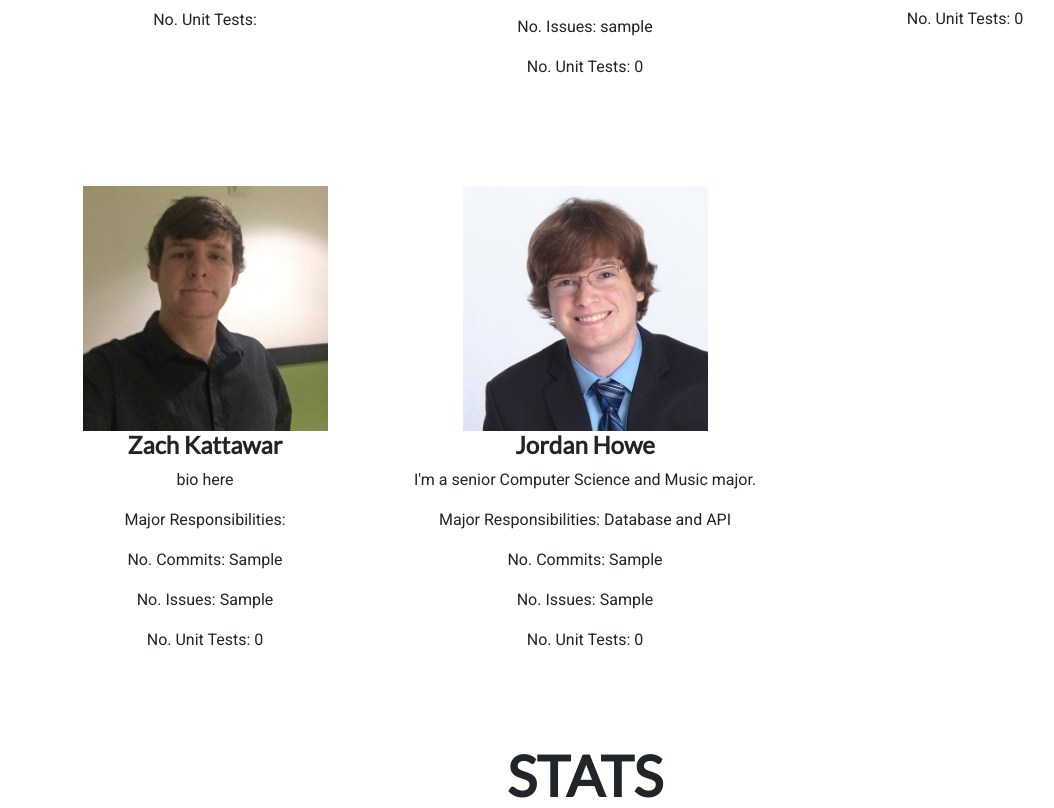
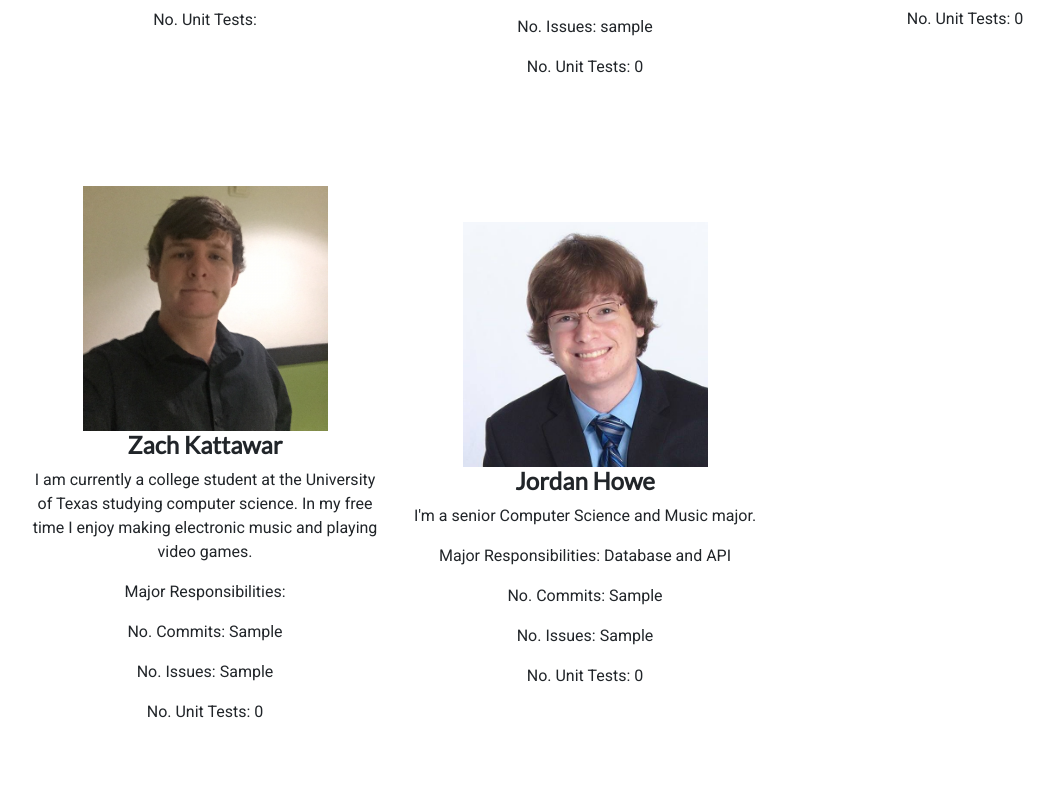
Before and after one commit to kattawar/canitstreamtome, a Flask app: template app/templates/about.html in a window 1280 px wide. Shown: the part 1164-1972 px from the top of the page, without its empty margins (55-1109 px from the left). Run offline with Flask 2, Linux system fonts and the light colour scheme; the template is opened without the code that fills it: most values are stand-ins (such as "Sample title", 1, 10 or a date in 2020); some libraries are stand-ins or nearby versions.

Commit message:
added zach bio

```diff
--- a/app/templates/about.html
+++ b/app/templates/about.html
@@ -102,7 +102,7 @@
               <div class="col-sm-4">
               <img class="img-responsive" style="width: 70%" src="/static/img/zach.png" alt="">
               <h4>Zach Kattawar</h4>
-              <p>bio here</p>
+              <p>I am currently a college student at the University of Texas studying computer science. In my free time I enjoy making electronic music and playing video games.</p>
               <p>Major Responsibilities: </p>
               <p>No. Commits: {{ kattawar_commits }}</p>
               <p>No. Issues: {{ kattawar_no_issues }}</p>
```
